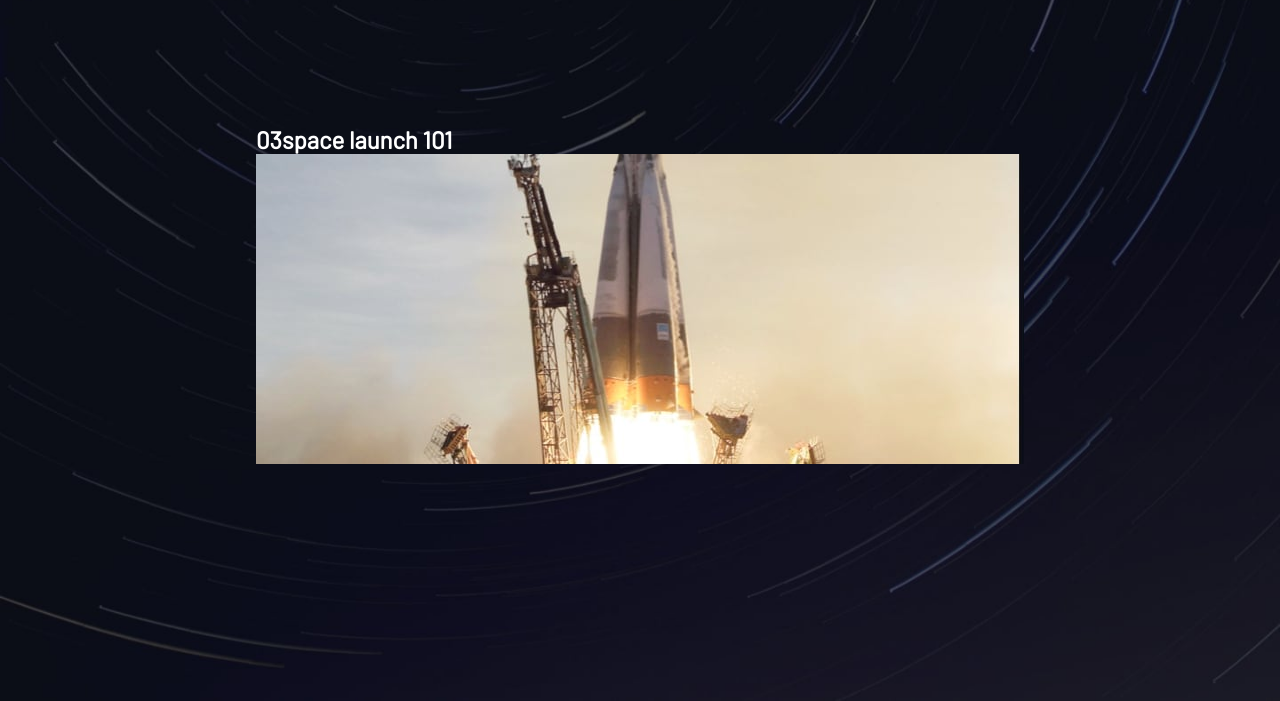
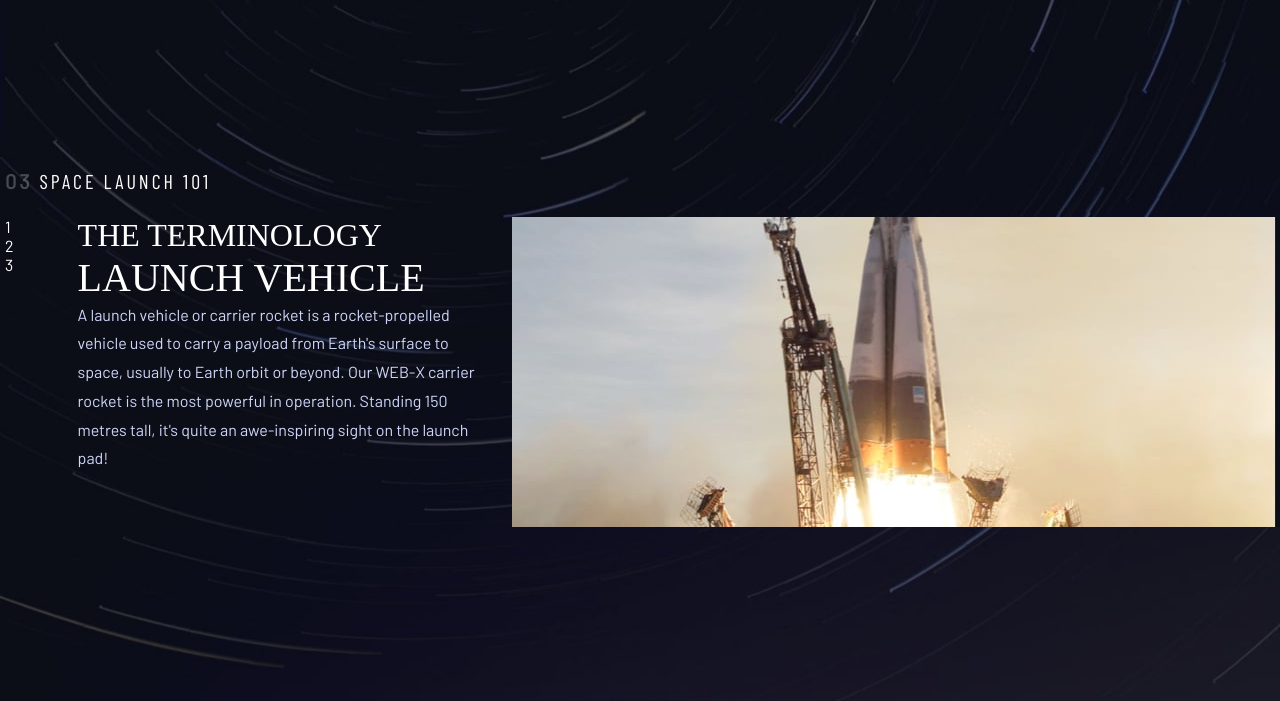
Before and after one commit to felipecsouza/space-tourism, a plain HTML site: page technology.html in a window 1280 px wide. Shown: the part 99-800 px from the top of the page. Drawn offline with nearby package versions, Linux system fonts and the light colour scheme; a web font is replaced by a local one.

Commit message:
feat: start technology page stylization

```diff
--- a/css/style.css
+++ b/css/style.css
@@ -813,3 +813,29 @@ main {
 .page-tech {
     background-image: url('../assets/technology/background-technology-desktop.jpg');
 }
+
+.tech {
+    display: flex;
+    padding: 3rem 0;
+    justify-content: flex-end;
+    align-items: center;
+}
+
+.tech-container {
+    display: flex;
+    flex-direction: column;
+    flex: 1;
+    max-width: 79.6875rem;
+    gap: 1.5rem;
+}
+
+.tech__wrapper {
+    display: flex;
+    gap: 2rem;
+}
+
+.tech__info-container {
+    display: flex;
+    max-width: 39.6875rem;
+    gap: 4rem;
+}
--- a/technology.html
+++ b/technology.html
@@ -42,15 +42,27 @@
     <main class="tech">
         <div class="tech-container">
 
-            <h2>03space launch 101</h2>
+            <h2 class="text-preset-5-destination"><span class="text-preset-10">03</span> space launch 101</h2>
 
             <div class="tech__wrapper">
                 <div class="tech__info-container">
 
-                    <div class="tech__menu"></div>
-                    <div class="tech__info"></div>
+                    <div class="tech__menu">
+                        <ul>
+                            <li>1</li>
+                            <li>2</li>
+                            <li>3</li>
+                        </ul>
+                    </div>
+
+                    <div class="tech__info">
+                        <h4 class="text-preset-4">the terminology</h4>
+                        <h3 class="text-preset-3">launch vehicle</h3>
+                        <p class="text-preset-9 text-blue-300">A launch vehicle or carrier rocket is a rocket-propelled vehicle used to carry a payload from Earth's surface to space, usually to Earth orbit or beyond. Our WEB-X carrier rocket is the most powerful in operation. Standing 150 metres tall, it's quite an awe-inspiring sight on the launch pad!</p>
+                    </div>
 
                 </div>
+
                 <div class="tech__img-container">
                     <img src="assets/technology/image-launch-vehicle-landscape.jpg" alt="Picture of a rocket launch">
                 </div>
```
